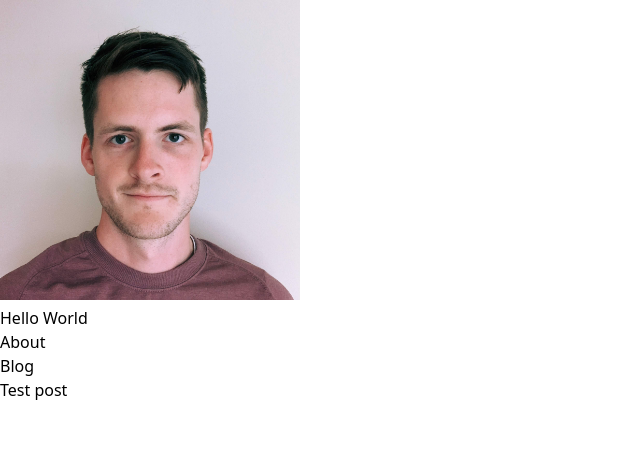
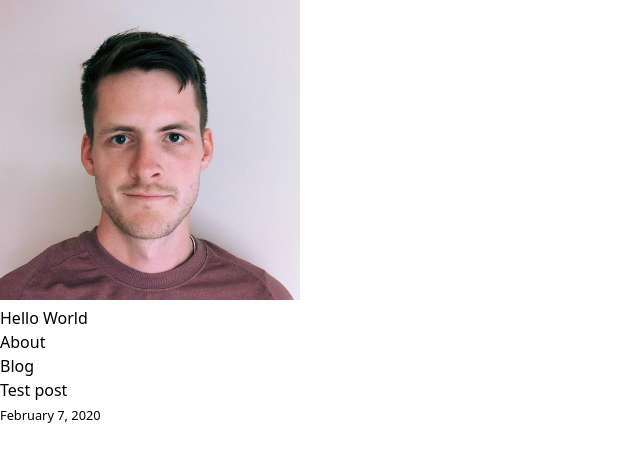
Before and after one commit to daviddossett/daviddossett.io, a Next.js app: page / in a window 1280 px wide. Shown: the top 462 px of the page, without its empty margins (0-640 px from the left). Built offline with nearby package versions, Linux system fonts and the light colour scheme.

Commit message:
Add date code back

```diff
--- /dev/null
+++ b/components/date.js
@@ -0,0 +1,6 @@
+import { parseISO, format } from 'date-fns';
+
+export default function Date({ dateString }) {
+  const date = parseISO(dateString);
+  return <time dateTime={dateString}>{format(date, 'LLLL d, yyyy')}</time>;
+}
--- a/pages/index.tsx
+++ b/pages/index.tsx
@@ -1,6 +1,7 @@
 import Image from 'next/image';
 import Link from 'next/link';
 import Layout from '../components/layout';
+import Date from '../components/date';
 import { getSortedPostsData } from '../lib/posts';
 
 export async function getStaticProps() {
@@ -25,12 +26,15 @@ export default function Home({ allPostsData }: any) {
       <section>
         <h2>Blog</h2>
         <ul>
-          {allPostsData.map(({ id, title }: any) => (
+          {allPostsData.map(({ id, date, title }: any) => (
             <li key={id}>
               <Link href={`/posts/${id}`}>
                 <a>{title}</a>
               </Link>
               <br />
+              <small>
+                <Date dateString={date} />
+              </small>
             </li>
           ))}
         </ul>
```
